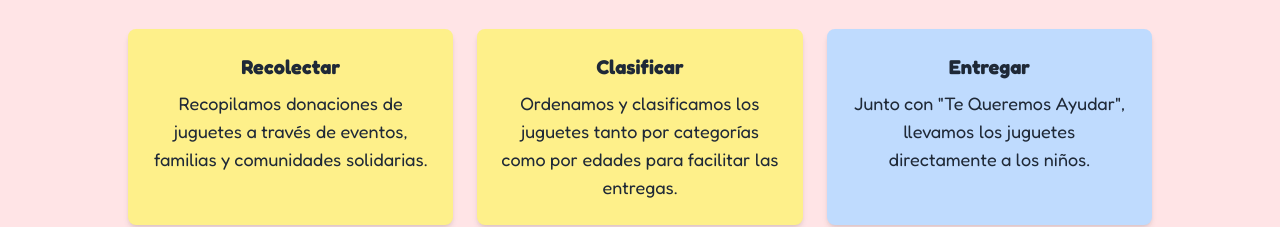
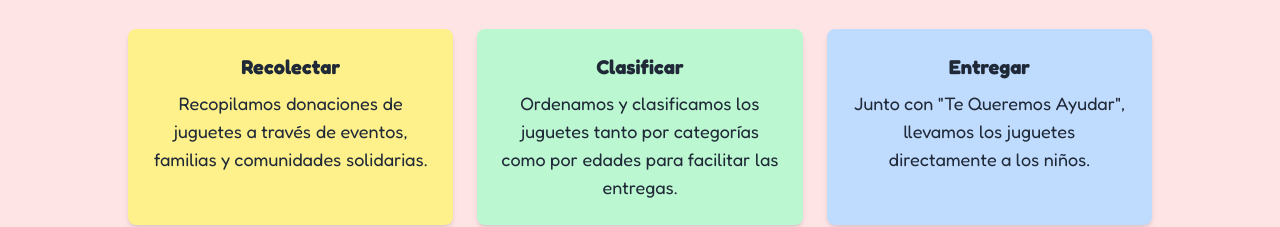
Before and after one commit to TCT1/plus-damour, a plain HTML site: page index.html in a window 1280 px wide. Shown: the part 731-958 px from the top of the page. Drawn offline with nearby package versions, Linux system fonts and the light colour scheme.

Commit message:
1.2.6 Cambio de color de recuadros

```diff
--- a/index.html
+++ b/index.html
@@ -200,7 +200,7 @@
                 <h4 class="font-bold text-xl mb-2">Recolectar</h4>
                 <p>Recopilamos donaciones de juguetes a través de eventos, familias y comunidades solidarias.</p>
             </div>
-            <div class="bg-yellow-200 p-6 rounded-lg shadow-md hover-card text-lg">
+            <div class="bg-green-200 p-6 rounded-lg shadow-md hover-card text-lg">
                 <h4 class="font-bold text-xl mb-2">Clasificar</h4>
                 <p>Ordenamos y clasificamos los juguetes tanto por categorías como por edades para facilitar las entregas.</p>
             </div>
```
